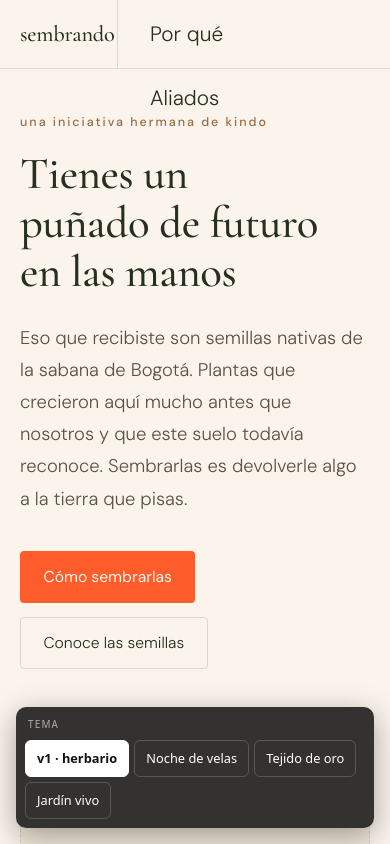
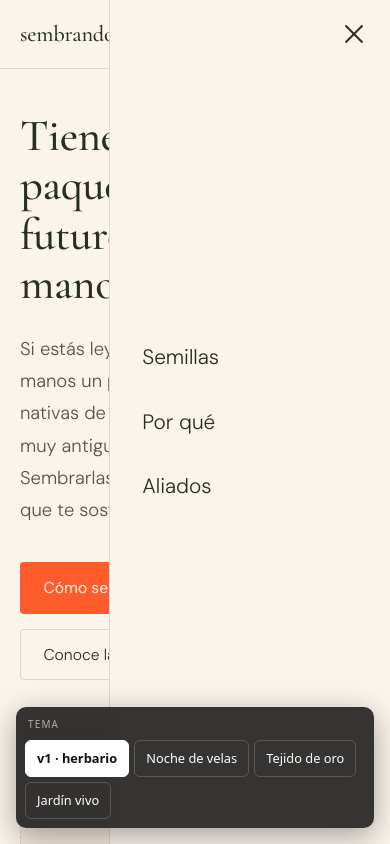
Before and after one commit to juanguren/sembrando-futuros, a website built with Vite: page index.html in a window 390 px wide. Both pictures are taken after a click on the label "Abrir menú". Shown: the top 844 px of the page. Built offline with nearby package versions, Linux system fonts and the light colour scheme.

Commit message:
feat: menú móvil, contenido a content.js, esc seguro, SEO/OG y a11y

```diff
--- a/src/content.js
+++ b/src/content.js
@@ -15,16 +15,21 @@ export const sitio = {
   tituloPagina: "sembrando futuros — un puñado de futuro en tus manos",
   descripcion:
     "Recibiste semillas nativas de la sabana de Bogotá. Aquí te contamos qué son y cómo sembrarlas. Una iniciativa hermana de Kindo.",
+  // Enlaces de la navegación (texto + ancla). Editar aquí, no en render.js.
+  nav: [
+    { texto: "Semillas", ancla: "#semillas" },
+    { texto: "Por qué", ancla: "#filosofia" },
+    { texto: "Aliados", ancla: "#aliados" },
+  ],
 };
 
 // ── HERO ───────────────────────────────────────────────────────────────────
 export const hero = {
-  eyebrow: "una iniciativa hermana de Kindo",
-  titulo: "Tienes un puñado de futuro en las manos",
+  titulo: "Tienes un paquete con futuros en tus manos",
   parrafo:
-    "Eso que recibiste son semillas nativas de la sabana de Bogotá. " +
-    "Plantas que crecieron aquí mucho antes que nosotros y que este suelo " +
-    "todavía reconoce. Sembrarlas es devolverle algo a la tierra que pisas.",
+    "Si estás leyendo esto, tienes en tus manos un paquetico con varias semillas, nativas de la sabana de Bogotá. " +
+    "Plantas muy antiguas y que este suelo " +
+    "reconoce. Sembrarlas es devolverle algo a la tierra que te sostiene :)",
   ctaPrincipal: { texto: "Cómo sembrarlas", ancla: "#semillas" },
   ctaSecundario: { texto: "Conoce las semillas", ancla: "#semillas" },
   // Espacio reservado a la derecha del hero para una foto o gif del paquete
@@ -48,6 +53,27 @@ export const hero = {
 //
 // ⚠️ Los datos botánicos (pasos, cuidados, tiempos) son PLACEHOLDERS
 // razonables. Valídalos con el banco de semillas antes de publicar.
+
+// Textos de la sección (encabezado) + etiquetas que se repiten en CADA ficha.
+// Al vivir aquí, otra ciudad puede traducir/adaptar toda la copia sin tocar
+// el marcado.
+export const semillasSeccion = {
+  eyebrow: "en tu sobre",
+  titulo: "Lo que llevas contigo",
+  intro:
+    "Una mezcla especial, curada por bancos de semillas de la sabana. " +
+    "Cada una cuenta una historia. Y estas son las que podrías tener en tus manos:",
+  etiquetas: {
+    fotoSemilla: "la semilla",
+    fotoGerminado: "al germinar",
+    fotoPendiente: "foto pendiente",
+    guiaCta: "Cómo sembrarla y cuidarla",
+    guiaEyebrow: "cómo sembrarla",
+    pasos: "Paso a paso",
+    cuidados: "Cuidados",
+  },
+};
+
 export const semillas = [
   {
     id: "chicala",
@@ -172,6 +198,11 @@ export const filosofia = {
 };
 
 // ── ALIADOS ─────────────────────────────────────────────────────────────
+export const aliadosSeccion = {
+  eyebrow: "no lo hacemos solos",
+  titulo: "Quienes siembran con nosotros",
+};
+
 export const aliados = [
   { nombre: "Plant-for-the-Planet Colombia", logo: null, url: "#" },
   { nombre: "Bancos de semillas locales", logo: null, url: "#" },
--- a/src/main.js
+++ b/src/main.js
@@ -1,5 +1,14 @@
 import "./style.css";
-import { sitio, hero, semillas, filosofia, aliados, cierre } from "./content.js";
+import {
+  sitio,
+  hero,
+  semillas,
+  semillasSeccion,
+  filosofia,
+  aliados,
+  aliadosSeccion,
+  cierre,
+} from "./content.js";
 import {
   renderNav,
   renderHero,
@@ -18,9 +27,9 @@ document.querySelector("#app").innerHTML = [
   renderNav(sitio),
   `<main>`,
   renderHero(hero),
-  renderSemillas(semillas),
+  renderSemillas(semillas, semillasSeccion),
   renderFilosofia(filosofia),
-  renderAliados(aliados),
+  renderAliados(aliados, aliadosSeccion),
   `</main>`,
   renderCierre(cierre),
   renderLightbox(),
@@ -30,7 +39,26 @@ document.querySelector("#app").innerHTML = [
 const lightbox = document.getElementById("lightbox");
 const lightboxImg = lightbox.querySelector(".lightbox__img");
 
+// Menú móvil: refleja abierto/cerrado en el botón (aria) y permite cerrarlo.
+const navToggle = document.getElementById("nav-toggle");
+const navBurger = document.querySelector(".nav__burger");
+const reflejarMenu = () => {
+  const abierto = !!navToggle?.checked;
+  navBurger?.setAttribute("aria-expanded", String(abierto));
+  navBurger?.setAttribute("aria-label", abierto ? "Cerrar menú" : "Abrir menú");
+};
+// Abrir por el label dispara "change"; cerrar por JS no, así que se refleja allí.
+navToggle?.addEventListener("change", reflejarMenu);
+const cerrarMenu = () => {
+  if (navToggle) {
+    navToggle.checked = false;
+    reflejarMenu();
+  }
+};
+
 document.addEventListener("click", (e) => {
+  // Al tocar un enlace del menú, ciérralo (si no, queda abierto tras navegar).
+  if (e.target.closest(".nav__links a")) cerrarMenu();
   // Abrir modal de guía de una semilla
   const abrir = e.target.closest("[data-modal]");
   if (abrir) {
@@ -55,6 +83,11 @@ document.addEventListener("click", (e) => {
   if (e.target.tagName === "DIALOG") {
     e.target.close();
   }
+});
+
+// Escape cierra el menú móvil si está abierto.
+document.addEventListener("keydown", (e) => {
+  if (e.key === "Escape") cerrarMenu();
 });
 
 // ═════════════════════════════════════════════════════════════════════════
--- a/src/render.js
+++ b/src/render.js
@@ -6,25 +6,30 @@
 //  Astro, cada función de abajo se vuelve un componente .astro.
 // ─────────────────────────────────────────────────────────────────────────
 
+// Escapa para texto Y para atributos: incluye comillas, porque muchos valores
+// se interpolan dentro de atributos (href, data-*, id). Correcto por defecto,
+// también cuando el contenido venga de un CMS.
 const esc = (s) =>
   String(s)
     .replace(/&/g, "&amp;")
     .replace(/</g, "&lt;")
-    .replace(/>/g, "&gt;");
+    .replace(/>/g, "&gt;")
+    .replace(/"/g, "&quot;")
+    .replace(/'/g, "&#39;");
 
 export function renderNav(sitio) {
+  const enlaces = sitio.nav
+    .map((l) => `<li><a href="${esc(l.ancla)}">${esc(l.texto)}</a></li>`)
+    .join("");
   return `
     <nav class="nav" aria-label="Navegación principal">
       <a class="nav__logo" href="#inicio">${esc(sitio.nombre)}</a>
       <input type="checkbox" id="nav-toggle" class="nav__toggle" />
-      <label for="nav-toggle" class="nav__burger" aria-label="Abrir menú">
+      <label for="nav-toggle" class="nav__burger" aria-label="Abrir menú"
+             aria-controls="nav-menu" aria-expanded="false">
         <span></span><span></span><span></span>
       </label>
-      <ul class="nav__links">
-        <li><a href="#semillas">Semillas</a></li>
-        <li><a href="#filosofia">Por qué</a></li>
-        <li><a href="#aliados">Aliados</a></li>
-      </ul>
+      <ul class="nav__links" id="nav-menu">${enlaces}</ul>
     </nav>`;
 }
 
@@ -44,7 +49,7 @@ export function renderHero(hero) {
   return `
     <header class="hero" id="inicio">
       <div class="hero__texto">
-        <p class="eyebrow">${esc(hero.eyebrow)}</p>
+        ${hero.eyebrow ? `<p class="eyebrow">${esc(hero.eyebrow)}</p>` : ""}
         <h1 class="hero__titulo">${esc(hero.titulo)}</h1>
         <p class="hero__parrafo">${esc(hero.parrafo)}</p>
         <div class="hero__ctas">
@@ -61,7 +66,7 @@ export function renderHero(hero) {
 }
 
 // Una foto de la ficha. Si hay "src", es un botón que abre el lightbox.
-function renderFoto(foto, etiqueta) {
+function renderFoto(foto, etiqueta, pendiente) {
   if (foto.src) {
     return `
       <figure class="foto">
@@ -74,7 +79,7 @@ function renderFoto(foto, etiqueta) {
   }
   return `
     <figure class="foto foto--ph">
-      <div class="foto__marco"><span class="foto__pendiente">foto pendiente</span></div>
+      <div class="foto__marco"><span class="foto__pendiente">${esc(pendiente)}</span></div>
       <figcaption class="foto__pie">${esc(etiqueta)}</figcaption>
     </figure>`;
 }
@@ -90,26 +95,26 @@ function renderListaGuia(titulo, items, ordenada) {
 }
 
 // El modal con los pasos y cuidados de una semilla.
-function renderModalGuia(s) {
+function renderModalGuia(s, etiquetas) {
   return `
     <dialog class="modal" id="guia-${esc(s.id)}" aria-labelledby="guia-${esc(s.id)}-tit">
       <div class="modal__caja">
         <button class="modal__cerrar" data-close aria-label="Cerrar">&times;</button>
-        <p class="modal__eyebrow">cómo sembrarla</p>
+        <p class="modal__eyebrow">${esc(etiquetas.guiaEyebrow)}</p>
         <h3 class="modal__titulo" id="guia-${esc(s.id)}-tit">${esc(s.comun)}</h3>
         <p class="modal__cientifico"><em>${esc(s.cientifico)}</em></p>
-        ${renderListaGuia("Paso a paso", s.pasos, true)}
-        ${renderListaGuia("Cuidados", s.cuidados, false)}
+        ${renderListaGuia(etiquetas.pasos, s.pasos, true)}
+        ${renderListaGuia(etiquetas.cuidados, s.cuidados, false)}
       </div>
     </dialog>`;
 }
 
-function renderFichaSemilla(s) {
+function renderFichaSemilla(s, etiquetas) {
   return `
     <article class="ficha">
       <div class="ficha__fotos">
-        ${renderFoto(s.fotos.semilla, "la semilla")}
-        ${renderFoto(s.fotos.germinado, "al germinar")}
+        ${renderFoto(s.fotos.semilla, etiquetas.fotoSemilla, etiquetas.fotoPendiente)}
+        ${renderFoto(s.fotos.germinado, etiquetas.fotoGerminado, etiquetas.fotoPendiente)}
       </div>
       <div class="ficha__cabecera">
         <h3 class="ficha__comun">${esc(s.comun)}</h3>
@@ -122,24 +127,22 @@ function renderFichaSemilla(s) {
         <div><dt>Porte</dt><dd>${esc(s.porte)}</dd></div>
       </dl>
       <button class="ficha__cta" data-modal="guia-${esc(s.id)}">
-        Cómo sembrarla y cuidarla
+        ${esc(etiquetas.guiaCta)}
       </button>
-      ${renderModalGuia(s)}
+      ${renderModalGuia(s, etiquetas)}
     </article>`;
 }
 
-export function renderSemillas(semillas) {
+export function renderSemillas(semillas, seccion) {
+  const fichas = semillas
+    .map((s) => renderFichaSemilla(s, seccion.etiquetas))
+    .join("");
   return `
     <section class="seccion" id="semillas">
-      <p class="eyebrow">en tu sobre</p>
-      <h2 class="seccion__titulo">Lo que llevas contigo</h2>
-      <p class="seccion__intro">
-        Una pequeña mezcla curada por bancos de semillas de la sabana.
-        Estas son las que podrías tener entre manos.
-      </p>
-      <div class="fichas">
-        ${semillas.map(renderFichaSemilla).join("")}
-      </div>
+      <p class="eyebrow">${esc(seccion.eyebrow)}</p>
+      <h2 class="seccion__titulo">${esc(seccion.titulo)}</h2>
+      <p class="seccion__intro">${esc(seccion.intro)}</p>
+      <div class="fichas">${fichas}</div>
     </section>`;
 }
 
@@ -153,7 +156,7 @@ export function renderFilosofia(f) {
     </section>`;
 }
 
-export function renderAliados(aliados) {
+export function renderAliados(aliados, seccion) {
   const items = aliados
     .map((a) => {
       const dentro = a.logo
@@ -164,8 +167,8 @@ export function renderAliados(aliados) {
     .join("");
   return `
     <section class="seccion seccion--alt" id="aliados">
-      <p class="eyebrow">no lo hacemos solos</p>
-      <h2 class="seccion__titulo">Quienes siembran con nosotros</h2>
+      <p class="eyebrow">${esc(seccion.eyebrow)}</p>
+      <h2 class="seccion__titulo">${esc(seccion.titulo)}</h2>
       <div class="aliados">${items}</div>
     </section>`;
 }
--- a/src/style.css
+++ b/src/style.css
@@ -126,6 +126,10 @@ a { color: inherit; }
   gap: 5px;
   cursor: pointer;
   padding: 4px;
+  /* Por encima del panel de links: si no, el propio panel tapa la
+     hamburguesa al abrirse y no se puede tocar para cerrar. */
+  position: relative;
+  z-index: 60;
 }
 .nav__burger span {
   width: 24px;
@@ -136,7 +140,15 @@ a { color: inherit; }
 
 .nav__links {
   position: fixed;
-  inset: 0 0 0 30%;
+  /* Posicionado con unidades de viewport, NO con inset/%: la .nav tiene
+     backdrop-filter, lo que la convierte en el bloque contenedor de sus
+     hijos fixed. Con inset:0 el drawer heredaba la altura de la nav (~68px)
+     en vez de la pantalla completa. 100dvh lo evita. */
+  top: 0;
+  right: 0;
+  width: min(72vw, 320px);
+  height: 100vh;      /* fallback */
+  height: 100dvh;
   flex-direction: column;
   justify-content: center;
   gap: 1.75rem;
@@ -144,12 +156,20 @@ a { color: inherit; }
   background: var(--crema);
   border-left: 1px solid var(--linea);
   transform: translateX(100%);
-  transition: transform 0.28s ease;
+  /* visibility: hidden saca los links del orden de tabulación cuando el menú
+     está cerrado (si no, con Tab se cae en enlaces invisibles fuera de
+     pantalla). Como propiedad discreta, se mantiene visible durante el
+     deslizamiento de salida y se oculta al terminar. */
+  visibility: hidden;
+  transition: transform 0.28s ease, visibility 0.28s ease;
   display: flex;
 }
 .nav__links a { font-size: 1.3rem; }
 
-.nav__toggle:checked ~ .nav__links { transform: translateX(0); }
+.nav__toggle:checked ~ .nav__links {
+  transform: translateX(0);
+  visibility: visible;
+}
 .nav__toggle:checked ~ .nav__burger span:nth-child(1) { transform: translateY(7px) rotate(45deg); }
 .nav__toggle:checked ~ .nav__burger span:nth-child(2) { opacity: 0; }
 .nav__toggle:checked ~ .nav__burger span:nth-child(3) { transform: translateY(-7px) rotate(-45deg); }
@@ -547,6 +567,9 @@ a { color: inherit; }
   .nav__links {
     position: static;
     inset: auto;
+    width: auto;         /* deshace el drawer móvil */
+    height: auto;
+    visibility: visible; /* siempre visible en escritorio */
     flex-direction: row;
     gap: 2rem;
     padding: 0;
```
Also changed, not shown: index.html (+33 -1 lines).
